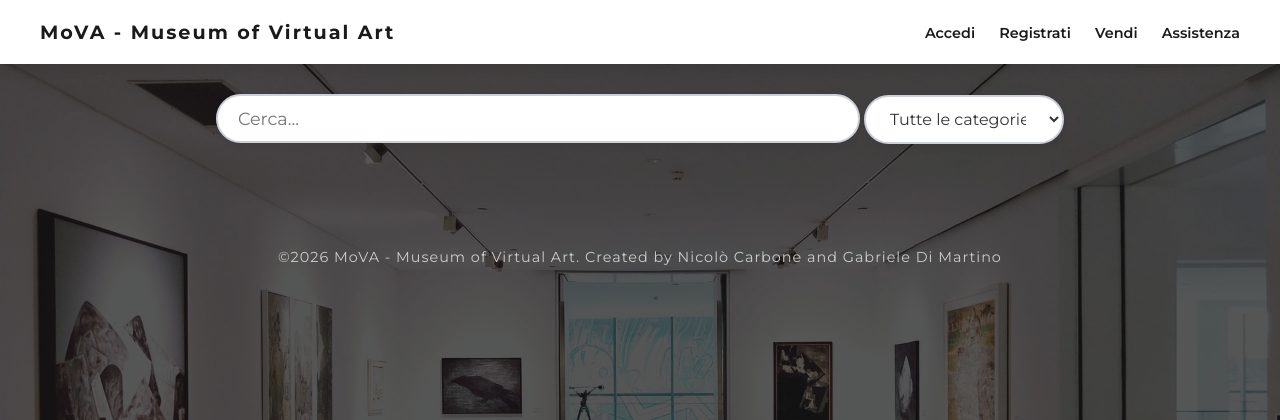
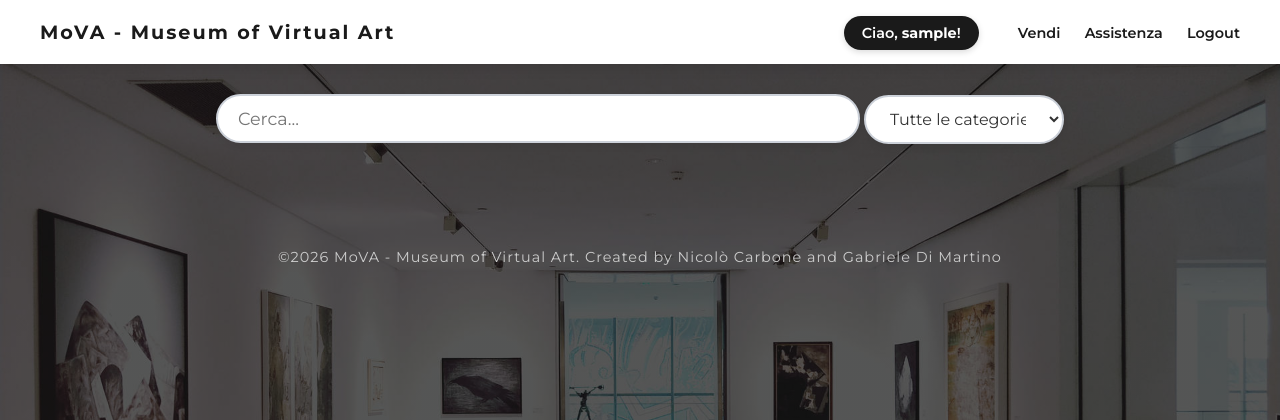
Before and after one commit to gabdm22/Tecnologie_sistemi_web, a Flask app: page /vetrina.html in a window 1280 px wide. Shown: the top 420 px of the page. Run offline with Flask 3, Linux system fonts and the light colour scheme; the visitor is signed in with stand-in values (Sample User, id 1); data that the repository does not hold is empty.

Commit message:
vetrina adattata a sessione

```diff
--- a/app.py
+++ b/app.py
@@ -128,7 +128,7 @@ def effettua_login():
     conn.close()
     if utente and check_password_hash(utente['password'],password):
         # session['utente_id'] = utente['id']
-        session[username] = utente['username']
+        session['username'] = utente['username']
         return jsonify({"success": True, "redirect": "/vetrina.html"}), 200
     else:
         return jsonify({"success": False, "message": "username o password errati"}), 401
--- a/static/style_vetrina.css
+++ b/static/style_vetrina.css
@@ -50,6 +50,24 @@ body{
 .navbar .menu a:hover{
     color: #7f8c8d;
 }
+
+
+.navbar .menu a.user{
+    background-color: #1a1a1a;
+    color: #ffffff;
+    padding: 8px 18px;
+    border-radius: 30px;
+    margin-right: 15px;
+    cursor: default;
+    transition: all 0.3s ease;
+    box-shadow: 0 2px 6px rgba(0, 0, 0, 0.15);
+}
+
+.navbar .menu a.user:hover{
+    color: #ffffff;
+    background-color: #333333;
+}
+
 
 .hamburger{
     display: none;
--- a/templates/vetrina.html
+++ b/templates/vetrina.html
@@ -21,10 +21,18 @@
             <DIV class="hamburger" id="hamburger">☰</DIV>
 
             <DIV class="menu" id="menu">
-                <A href="form_login.html">Accedi</A>
-                <A href="form_registrazione.html">Registrati</A>
-                <A href="form_vendita.html">Vendi</A>
-                <A href="form_assistenza.html">Assistenza</A>
+                {% if 'username' in session %}
+                    <A href="#" class="user">Ciao, <b>{{session['username']}}</b>!</A>
+                    <A href="form_vendita.html">Vendi</A>
+                    <A href="form_assistenza.html">Assistenza</A>
+                    <A href="/logout">Logout</A>
+                {% else %}
+                    <A href="form_login.html">Accedi</A>
+                    <A href="form_registrazione.html">Registrati</A>
+                    <A href="form_vendita.html">Vendi</A>
+                    <A href="form_assistenza.html">Assistenza</A>
+
+                {% endif %}
             </DIV>
         </NAV>
 
```
